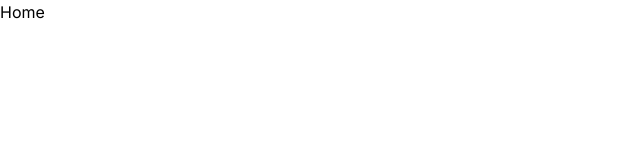
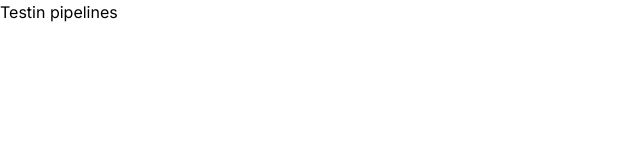
Before and after one commit to kavindu9611/digital-dynamics, a Next.js app: page / in a window 1280 px wide. Shown: the top 160 px of the page, without its empty margins (0-640 px from the left). Built offline with nearby package versions, Linux system fonts and the light colour scheme.

Commit message:
Testin the pipelines

```diff
--- a/src/app/page.tsx
+++ b/src/app/page.tsx
@@ -1,3 +1,3 @@
 export default function Home() {
-  return <main>Home</main>;
+  return <main>Testin pipelines</main>;
 }
```
Also changed, not shown: 1 other file (tests, documents, lock files or other folders).
